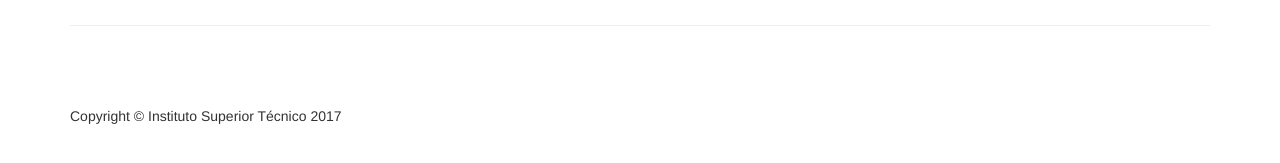
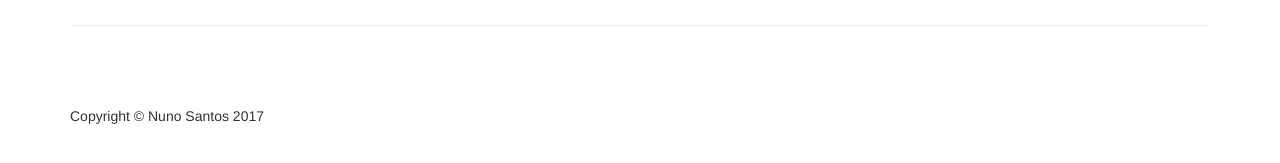
Before and after one commit to etraudonun/termite, a Jekyll site: the page device-detection.html, which Jekyll copies as it is, in a window 1280 px wide and 900 px high, scrolled down 11885 px. Shown: the part 714-877 px from the top of the window. Built offline with Jekyll 4.4.1, drawn with Linux system fonts in a browser that asks for light colours.

Commit message:
Update device-detection.html

```diff
--- a/device-detection.html
+++ b/device-detection.html
@@ -258,7 +258,7 @@
         <footer>
             <div class="row">
                 <div class="col-lg-12">
-                    <p>Copyright &copy; Instituto Superior Técnico 2017</p>
+                    <p>Copyright &copy; Nuno Santos 2017</p>
                 </div>
             </div>
         </footer>
```
